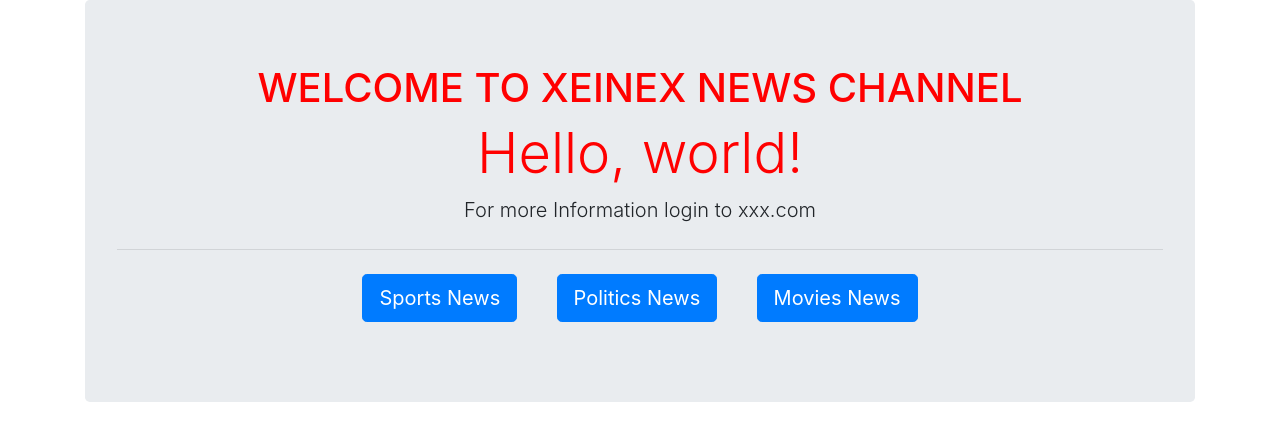
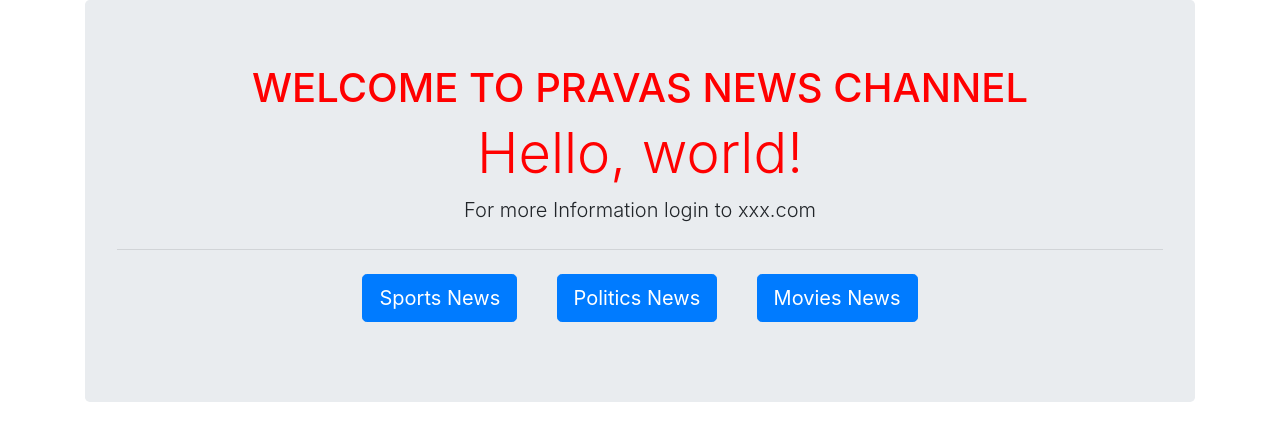
Before and after one commit to 3DJANGOAPI/Djangoproject, a Django app: page / in a window 1280 px wide. Shown: the top 441 px of the page. Run offline with Django 3.2, Linux system fonts and the light colour scheme; some libraries are stand-ins or nearby versions.

Commit message:
Update index.html

```diff
--- a/durganewsproject/templates/newsapp/index.html
+++ b/durganewsproject/templates/newsapp/index.html
@@ -11,7 +11,7 @@
   <body>
     <div class="container" align='center'>
     <div class="jumbotron">
-         <h1>WELCOME TO XEINEX NEWS CHANNEL</h1>
+         <h1>WELCOME TO PRAVAS NEWS CHANNEL</h1>
          <h1 class="display-4">Hello, world!</h1>
          <p class="lead">For more Information login to xxx.com </p>
          <hr class="my-4">
```
